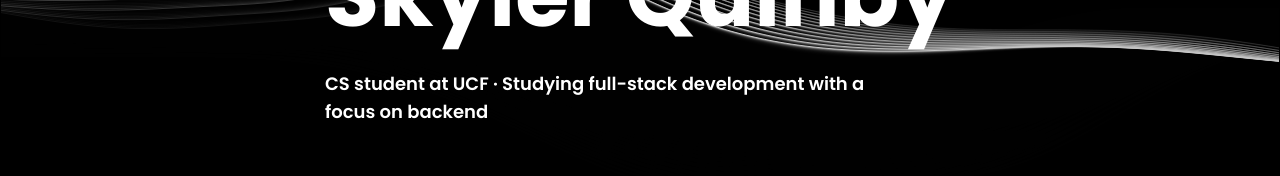
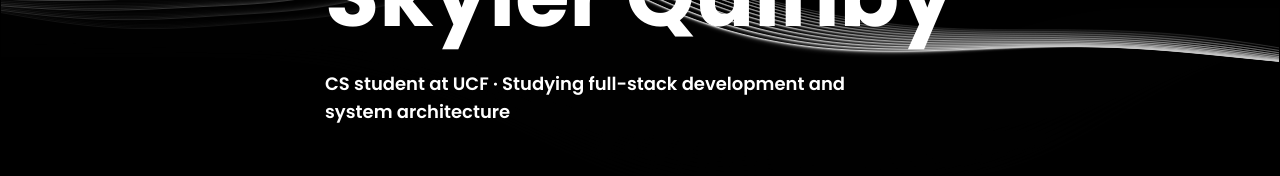
Before and after one commit to coskyler/Portfolio, a Next.js app: page / in a window 1280 px wide. Shown: the part 344-520 px from the top of the page. Built offline with nearby package versions, Linux system fonts and the light colour scheme.

Commit message:
Update subheading

```diff
--- a/src/app/page.js
+++ b/src/app/page.js
@@ -109,7 +109,7 @@ export default function Page() {
           <div className="-translate-y-10 font-bold max-w-[80%]">
             <p className="text-md">Hi, I&#39;m</p>
             <h1 className="text-[clamp(1rem,10vw,5.5rem)] mb-2">Skyler Quinby</h1>
-            <p className="text-lg font-semibold max-w-[clamp(20ch,80vw,50ch)]">CS student at UCF · Studying full-stack development with a focus on backend</p>
+            <p className="text-lg font-semibold max-w-[clamp(20ch,80vw,50ch)]">CS student at UCF · Studying full-stack development and system architecture</p>
           </div>
 
         </section>
```
